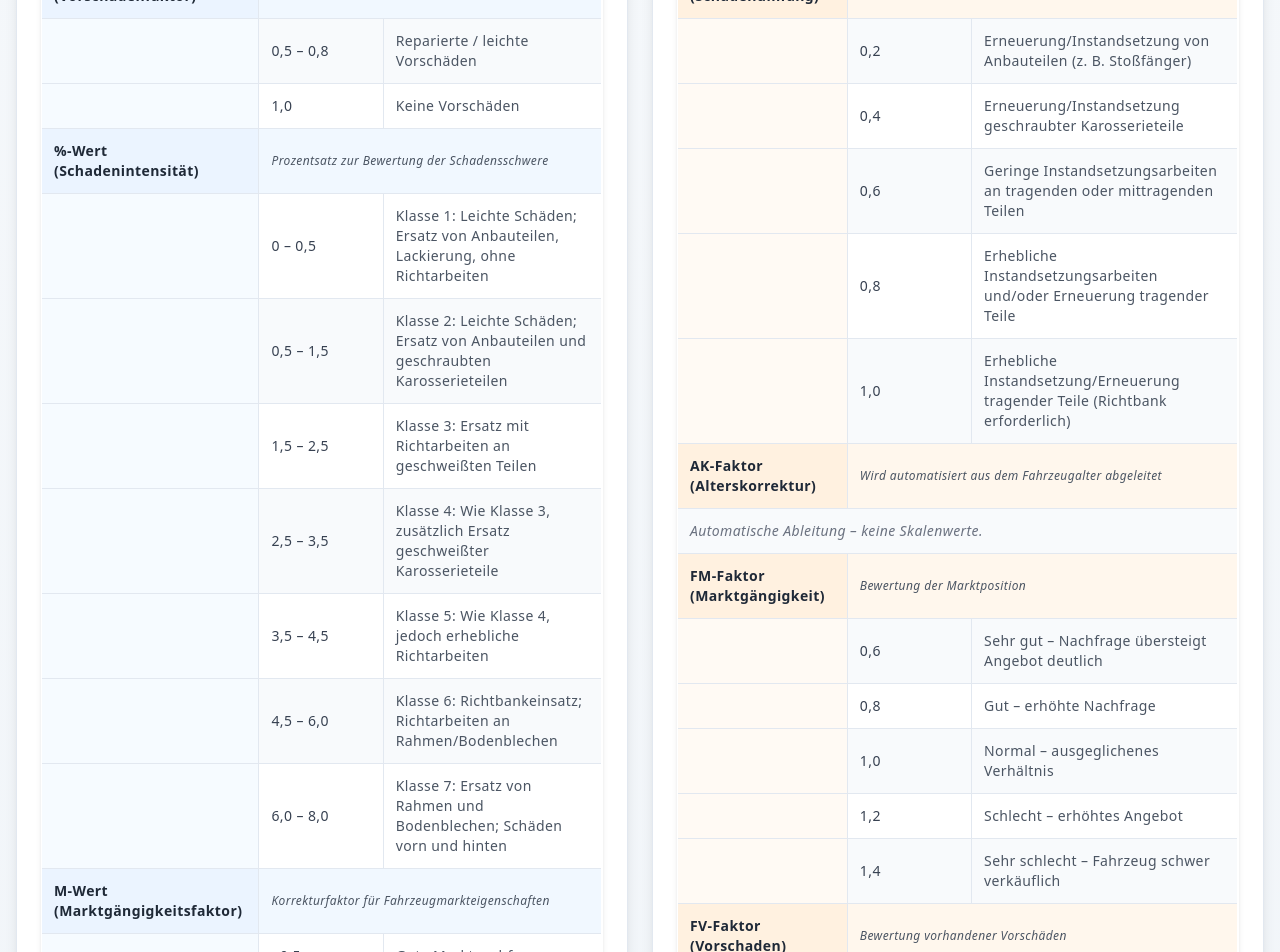
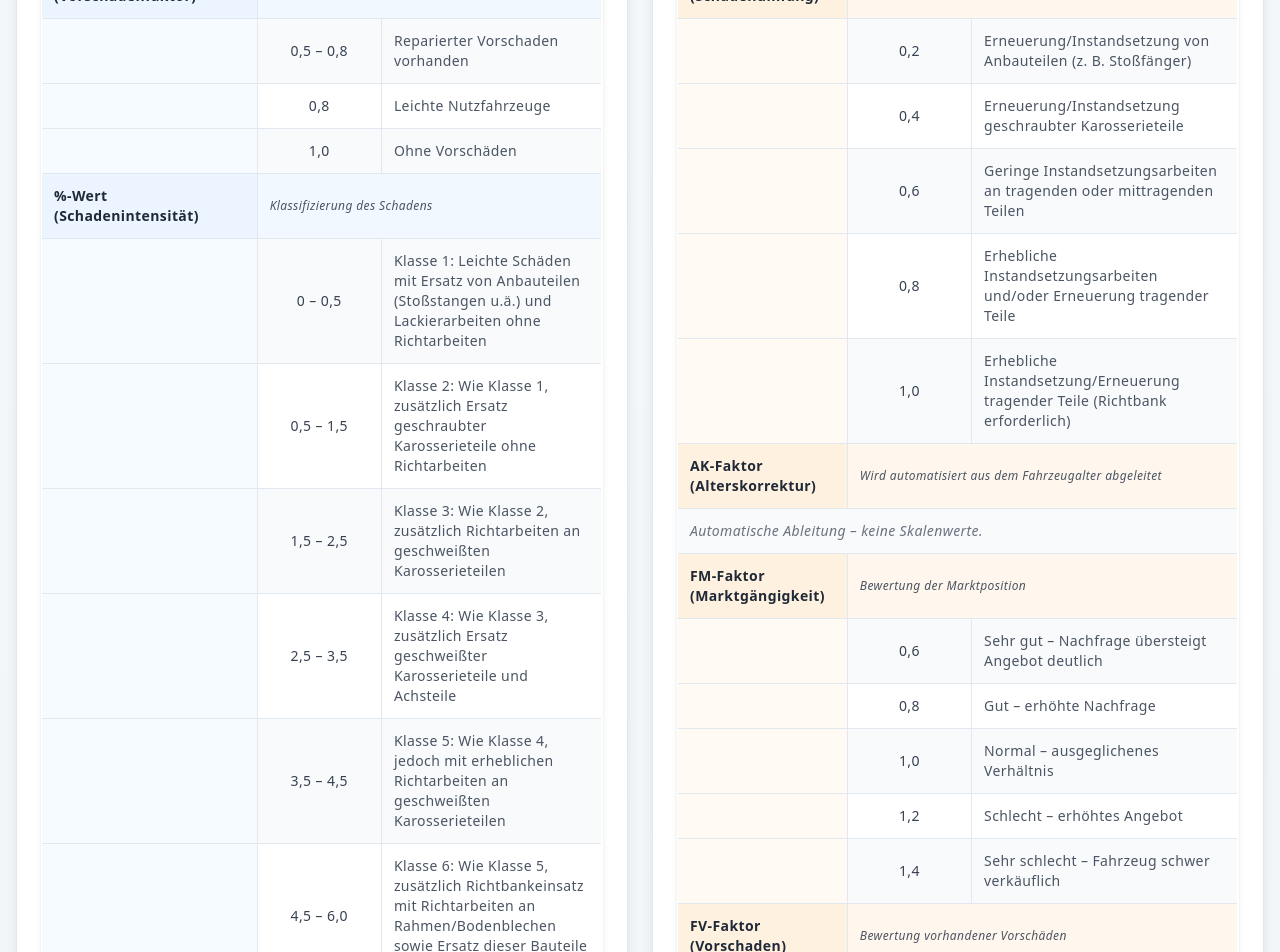
Before and after one commit to hoidOS/ifu, a Next.js app: page /minderwert in a window 1280 px wide. Shown: the part 1620-2572 px from the top of the page. Built offline with nearby package versions, Linux system fonts and the light colour scheme.

Commit message:
fix: minderwert desc

```diff
--- a/pages/minderwert.tsx
+++ b/pages/minderwert.tsx
@@ -87,7 +87,7 @@ const mfmDefaults: MFMInput = {
 const bvskTooltips = {
   wbw: "Wiederbeschaffungswert (WBW)\n\nDer Wiederbeschaffungswert des Fahrzeugs zum Unfallzeitpunkt, inklusive Mehrwertsteuer.",
   kFaktor: "K-Faktor (Vorschadenfaktor)\n\nKorrekturfaktor für vorherige Fahrzeugschäden:\n• 0.5-0.8: Reparierte Vorschäden\n• 0.8: Leichte Nutzfahrzeuge\n• 1.0: Keine Vorschäden",
-  prozentWert: "%-Wert (Schadensintensität)\n\nProzentsatz zwischen 0% und 8% zur Bewertung der Schadensschwere:\n• 0-0.5%: Klasse 1 (Leichte Schäden)\n• 0.5-1.5%: Klasse 2 (Leichte Schäden)\n• 1.5-2.5%: Klasse 3 (Teileersatz und Richten)\n• 2.5-3.5%: Klasse 4 (Umfangreicher Teileersatz)\n• 3.5-4.5%: Klasse 5 (Erheblicher Teileersatz)\n• 4.5-6.0%: Klasse 6 (Größere Strukturreparaturen)\n• 6.0-8.0%: Klasse 7 (Umfassende Strukturschäden)",
+  prozentWert: "%-Wert (Schadensintensität)\n\nProzentsatz zwischen 0% und 8% zur Bewertung der Schadensschwere:\n• 0-0.5%: Klasse 1 (leichte Schäden mit Ersatz von Anbauteilen und Lackierarbeiten, keine Richtarbeiten)\n• 0.5-1.5%: Klasse 2 (wie Klasse 1, zusätzlich Ersatz geschraubter Karosserieteile ohne Richtarbeiten)\n• 1.5-2.5%: Klasse 3 (wie Klasse 2, zusätzlich Richtarbeiten an geschweißten Karosserieteilen)\n• 2.5-3.5%: Klasse 4 (wie Klasse 3, zusätzlich Ersatz geschweißter Karosserieteile und Achsteile)\n• 3.5-4.5%: Klasse 5 (wie Klasse 4, jedoch mit erheblichen Richtarbeiten an geschweißten Karosserieteilen)\n• 4.5-6.0%: Klasse 6 (wie Klasse 5, zusätzlich Richtbankeinsatz mit Richtarbeiten an Rahmen/Bodenblechen sowie Ersatz dieser Bauteile und Achsteile)\n• 6.0-8.0%: Klasse 7 (wie Klasse 6, zusätzlich Ersatz von Rahmen/Bodenblechen und Schäden vorn und hinten)",
   mWert: "M-Wert (Marktgängigkeitsfaktor)\n\nKorrekturfaktor für Fahrzeugmarkteigenschaften:\n• -0.5%: Gute Marktnachfrage\n• 0%: Durchschnittliche Marktnachfrage\n• 1.0%: Schlechte Marktnachfrage\n• 2.0%: Sehr lange Standzeiten, exotische Fahrzeuge"
 }
 
@@ -231,26 +231,27 @@ const bvskTable = [
     parameter: 'K-Faktor (Vorschadenfaktor)',
     explanation: 'Korrekturfaktor für vorherige Fahrzeugschäden',
     rows: [
-      { range: '0,5 – 0,8', description: 'Reparierte / leichte Vorschäden' },
-      { range: '1,0', description: 'Keine Vorschäden' }
+      { range: '0,5 – 0,8', description: 'Reparierter Vorschaden vorhanden' },
+      { range: '0,8', description: 'Leichte Nutzfahrzeuge' },
+      { range: '1,0', description: 'Ohne Vorschäden' }
     ]
   },
   {
     parameter: '%-Wert (Schadenintensität)',
-    explanation: 'Prozentsatz zur Bewertung der Schadensschwere',
+    explanation: 'Klassifizierung des Schadens',
     rows: [
-      { range: '0 – 0,5', description: 'Klasse 1: Leichte Schäden; Ersatz von Anbauteilen, Lackierung, ohne Richtarbeiten' },
-      { range: '0,5 – 1,5', description: 'Klasse 2: Leichte Schäden; Ersatz von Anbauteilen und geschraubten Karosserieteilen' },
-      { range: '1,5 – 2,5', description: 'Klasse 3: Ersatz mit Richtarbeiten an geschweißten Teilen' },
-      { range: '2,5 – 3,5', description: 'Klasse 4: Wie Klasse 3, zusätzlich Ersatz geschweißter Karosserieteile' },
-      { range: '3,5 – 4,5', description: 'Klasse 5: Wie Klasse 4, jedoch erhebliche Richtarbeiten' },
-      { range: '4,5 – 6,0', description: 'Klasse 6: Richtbankeinsatz; Richtarbeiten an Rahmen/Bodenblechen' },
-      { range: '6,0 – 8,0', description: 'Klasse 7: Ersatz von Rahmen und Bodenblechen; Schäden vorn und hinten' }
+      { range: '0 – 0,5', description: 'Klasse 1: Leichte Schäden mit Ersatz von Anbauteilen (Stoßstangen u.ä.) und Lackierarbeiten ohne Richtarbeiten' },
+      { range: '0,5 – 1,5', description: 'Klasse 2: Wie Klasse 1, zusätzlich Ersatz geschraubter Karosserieteile ohne Richtarbeiten' },
+      { range: '1,5 – 2,5', description: 'Klasse 3: Wie Klasse 2, zusätzlich Richtarbeiten an geschweißten Karosserieteilen' },
+      { range: '2,5 – 3,5', description: 'Klasse 4: Wie Klasse 3, zusätzlich Ersatz geschweißter Karosserieteile und Achsteile' },
+      { range: '3,5 – 4,5', description: 'Klasse 5: Wie Klasse 4, jedoch mit erheblichen Richtarbeiten an geschweißten Karosserieteilen' },
+      { range: '4,5 – 6,0', description: 'Klasse 6: Wie Klasse 5, zusätzlich Richtbankeinsatz mit Richtarbeiten an Rahmen/Bodenblechen sowie Ersatz dieser Bauteile und Achsteile' },
+      { range: '6,0 – 8,0', description: 'Klasse 7: Wie Klasse 6, zusätzlich Ersatz von Rahmen/Bodenblechen und Schäden vorn und hinten' }
     ]
   },
   {
     parameter: 'M-Wert (Marktgängigkeitsfaktor)',
-    explanation: 'Korrekturfaktor für Fahrzeugmarkteigenschaften',
+    explanation: 'Korrekturfaktor Marktgängigkeit',
     rows: [
       { range: '−0,5', description: 'Gute Marktnachfrage' },
       { range: '0', description: 'Durchschnittliche Marktnachfrage' },
@@ -1257,7 +1258,7 @@ function Minderwert() {
               <thead>
                 <tr className="text-primary-700 border-b border-primary-200" style={{ backgroundColor: "#e8f3ff" }}>
                   <th className="text-left py-3 px-3 font-semibold">Parameter</th>
-                  <th className="text-left py-3 px-3 font-semibold">Wertebereich</th>
+                  <th className="text-center py-3 px-3 font-semibold">Wertebereich</th>
                   <th className="text-left py-3 px-3 font-semibold">Beschreibung</th>
                 </tr>
               </thead>
@@ -1282,7 +1283,7 @@ function Minderwert() {
                       section.rows.map((row, index) => (
                         <tr key={`${section.parameter}-${row.range}-${index}`} className="border-t border-slate-200">
                           <td className="py-3 px-3" aria-hidden="true" style={{ backgroundColor: "#f6fbff" }}></td>
-                          <td className="py-3 px-3 font-medium text-gray-700">{row.range}</td>
+                          <td className="py-3 px-3 font-medium text-gray-700 text-center">{row.range}</td>
                           <td className="py-3 px-3 text-gray-600">{row.description}</td>
                         </tr>
                       ))
@@ -1324,7 +1325,7 @@ function Minderwert() {
               <thead>
                 <tr className="text-orange-600 border-b border-orange-200" style={{ backgroundColor: "#fff4e6" }}>
                   <th className="text-left py-3 px-3 font-semibold">Parameter</th>
-                  <th className="text-left py-3 px-3 font-semibold">Wertebereich</th>
+                  <th className="text-center py-3 px-3 font-semibold">Wertebereich</th>
                   <th className="text-left py-3 px-3 font-semibold">Beschreibung</th>
                 </tr>
               </thead>
@@ -1349,7 +1350,7 @@ function Minderwert() {
                       section.rows.map((row, index) => (
                         <tr key={`${section.parameter}-${row.range}-${index}`} className="border-t border-slate-200">
                           <td className="py-3 px-3" aria-hidden="true" style={{ backgroundColor: "#fffaf4" }}></td>
-                          <td className="py-3 px-3 font-medium text-gray-700">{row.range}</td>
+                          <td className="py-3 px-3 font-medium text-gray-700 text-center">{row.range}</td>
                           <td className="py-3 px-3 text-gray-600">{row.description}</td>
                         </tr>
                       ))
```
